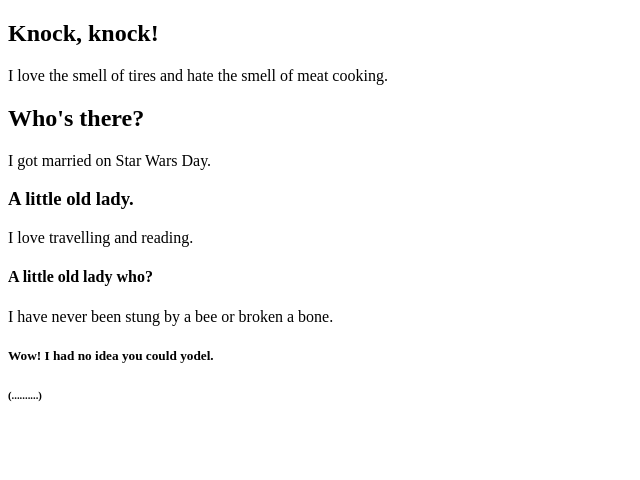
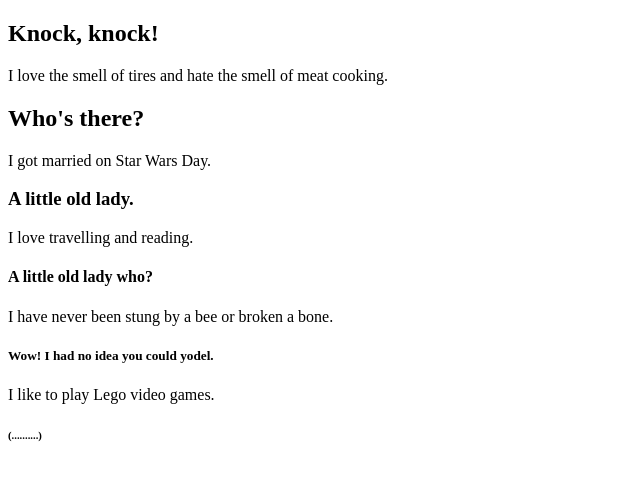
Before and after one commit to daniellezuniga/My-First-Project, a plain HTML site: page index.html in a window 1280 px wide. Shown: the whole page, without its empty margins (0-640 px from the left). Drawn offline with Linux system fonts and the light colour scheme.

Commit message:
added paragraph to h5

```diff
--- a/index.html
+++ b/index.html
@@ -25,6 +25,7 @@
     </section>
     <section>
         <h5>Wow! I had no idea you could yodel.</h5>
+            <p>I like to play Lego video games.</p>
     </section>
     <section>
         <h6> (..........) </h6>
```
